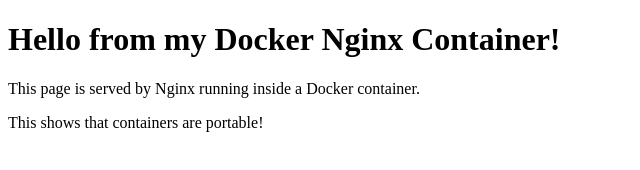
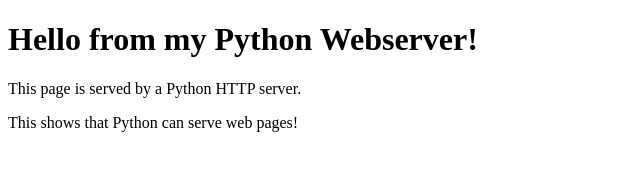
Before and after one commit to eyalvoulichman/study-aws-01, a plain HTML site: page index.html in a window 1280 px wide. Shown: the whole page, without its empty margins (0-640 px from the left). Drawn offline with Linux system fonts and the light colour scheme.

Commit message:
Update website content to reflect Python webserver

```diff
--- a/index.html
+++ b/index.html
@@ -1,11 +1,11 @@
 <!DOCTYPE html>
 <html>
 <head>
-    <title>My First Nginx Container</title>
+    <title>My Python Webserver</title>
 </head>
 <body>
-    <h1>Hello from my Docker Nginx Container!</h1>
-    <p>This page is served by Nginx running inside a Docker container.</p>
-    <p>This shows that containers are portable!</p>
+    <h1>Hello from my Python Webserver!</h1>
+    <p>This page is served by a Python HTTP server.</p>
+    <p>This shows that Python can serve web pages!</p>
 </body>
 </html>
```
